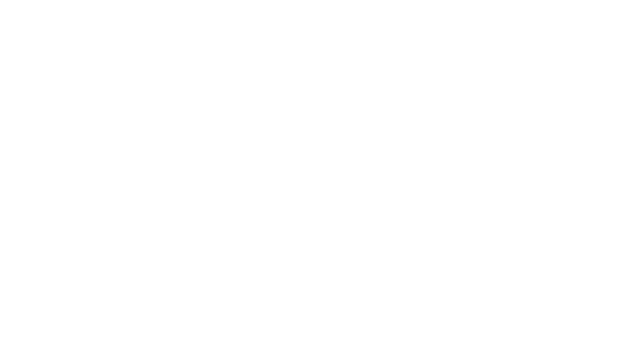
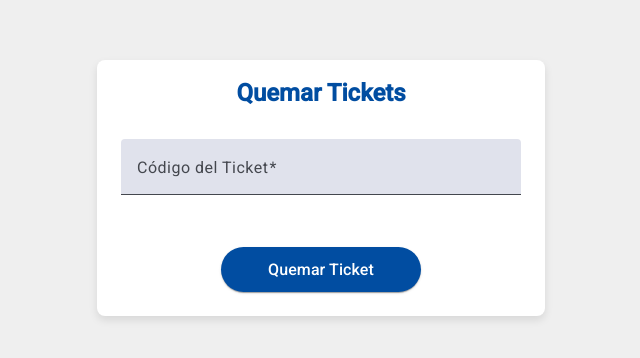
Before and after one commit to sadicGoblin/roulette, an Angular app: page /ticket in a window 1280 px wide. Before the commit this address led to /. Shown: the part 212-570 px from the top of the page, without its empty margins (319-959 px from the left). Built offline with nearby package versions, Linux system fonts and the light colour scheme.

Commit message:
burn-ticket component

```diff
--- a/src/app/app.routes.ts
+++ b/src/app/app.routes.ts
@@ -1,6 +1,8 @@
 import { Routes } from '@angular/router';
 import { HomeComponent } from './pages/home/home.component';
+import { BurnTicketComponent } from './burn-ticket/burn-ticket.component';
 
 export const routes: Routes = [
-  { path: '', component: HomeComponent } // Ruta principal
+  { path: '', component: HomeComponent },
+  { path: 'ticket', component: BurnTicketComponent },
 ];
--- /dev/null
+++ b/src/app/burn-ticket/burn-ticket.component.html
@@ -0,0 +1,21 @@
+<div class="container-fluid">
+    <div class="form-container">
+        <form>
+            <div class="full-width">
+                <h2>Quemar Tickets</h2>
+            </div>
+            <!-- Fila de formulario -->
+            <div class="form-row full-width">
+                <mat-form-field appearance="fill">
+                    <mat-label>Código del Ticket</mat-label>
+                    <input matInput placeholder="Ingresa el código del ticket" required>
+                </mat-form-field>
+            </div>
+
+            <!-- Botón de enviar -->
+            <div class="button-container full-width">
+                <button mat-raised-button color="primary">Quemar Ticket</button>
+            </div>
+        </form>
+    </div>
+</div>
--- /dev/null
+++ b/src/app/burn-ticket/burn-ticket.component.scss
@@ -0,0 +1,63 @@
+.container-fluid {
+  width: 100%;
+  height: 100%;
+  background-color: #efefef;
+}
+
+.form-container {
+  display: flex;
+  justify-content: center;
+  align-items: center;
+  height: 100vh; /* Centrado verticalmente */
+}
+
+form {
+  display: grid;
+  gap: 16px;
+  padding: 24px;
+  background: white;
+  box-shadow: 0 4px 8px rgba(0, 0, 0, 0.1);
+  border-radius: 8px;
+  width: 400px; /* Ajustar el ancho según necesidad */
+  min-width: 350px;
+}
+
+h2 {
+  text-align: center;
+  margin-bottom: 16px;
+  color: #014da1;
+  margin-top: -5px;
+}
+
+.form-row {
+  display: grid;
+  grid-template-columns: 1fr;
+  gap: 16px;
+}
+
+.full-width {
+  grid-column: span 1; /* Solo una columna en este caso */
+}
+
+.button-container {
+  display: flex;
+  justify-content: center;
+  margin-top: 16px;
+}
+
+button {
+  background-color: #014da1 !important;
+  color: white !important;
+  padding: 12px 40px;
+  width: 200px;
+  height: 45px;
+  font-size: 16px;
+  border-radius: 25px;
+  border: none;
+  transition: all 0.3s ease;
+}
+
+button:hover {
+  background-color: #ff3b00 !important;
+  color: white !important;
+}
```
Also changed, not shown: src/app/burn-ticket/burn-ticket.component.ts (added, +14 -0 lines), 1 other file (tests, documents, lock files or other folders).
